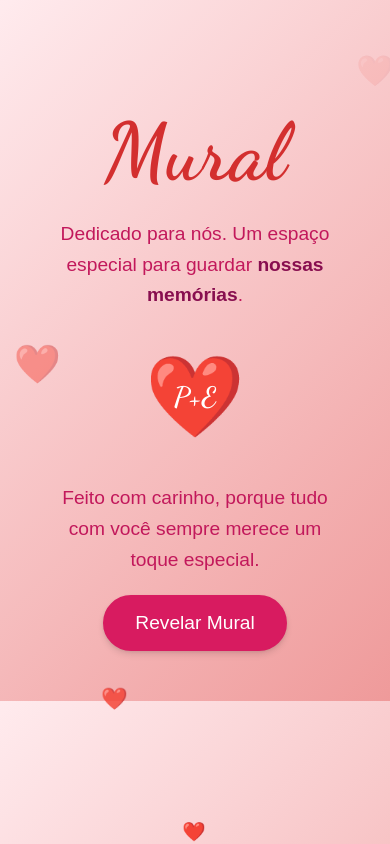
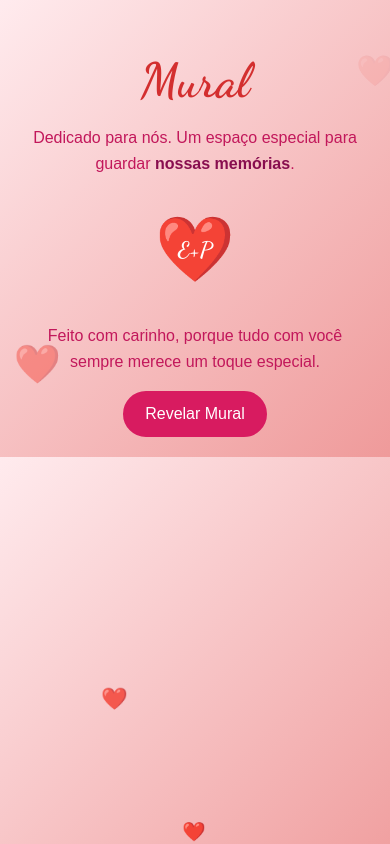
Before and after one commit to peterpl04/Duda, a plain HTML site: page index.html in a window 390 px wide. Drawn offline with Linux system fonts and the light colour scheme.

Commit message:
Alterações para deixar melhor

```diff
--- a/index.html
+++ b/index.html
@@ -37,18 +37,6 @@
             font-weight: bold;
         }
 
-        @keyframes heartbeat {
-            0%, 100% {
-                transform: scale(1);
-            }
-            25% {
-                transform: scale(1.2);
-            }
-            50% {
-                transform: scale(1);
-            }
-        }
-
         .heart {
             position: relative;
             color: #f44336;
@@ -63,12 +51,11 @@
 
         .heart-text {
             position: absolute;
-            font-size: 0.35em; /* Tamanho relativo ao coração */
-            color: rgb(255, 255, 255); /* Cor do texto */
+            font-size: 0.35em;
+            color: rgb(255, 255, 255);
             font-weight: bold;
-            /* font-family: 'Arial', sans-serif; */
             font-family: 'Dancing Script', cursive;
-            pointer-events: none; /* Evita interações com o texto */
+            pointer-events: none;
         }
 
         button {
@@ -80,14 +67,12 @@
             border-radius: 50px;
             cursor: pointer;
             transition: all 0.3s ease;
-            box-shadow: 0 4px 6px rgba(0, 0, 0, 0.1), 0 1px 3px rgba(0, 0, 0, 0.08);
         }
 
         button:hover {
             background-color: #c2185b;
             border: 2px solid #c2185b;
             transform: scale(1.05);
-            box-shadow: 0 6px 8px rgba(0, 0, 0, 0.2);
         }
 
         button:active {
@@ -152,12 +137,22 @@
             border-radius: 10px;
             font-size: 1em;
             display: none;
-            max-width: 100%;
-            text-align: center;
         }
 
         .image-item.clicked .image-description {
             display: block;
+        }
+
+        @keyframes heartbeat {
+            0%, 100% {
+                transform: scale(1);
+            }
+            25% {
+                transform: scale(1.2);
+            }
+            50% {
+                transform: scale(1);
+            }
         }
 
         @keyframes wave {
@@ -199,24 +194,38 @@
             pointer-events: none;
         }
 
-        @keyframes revealButtonAnimation {
-            0% {
-                transform: scale(1);
-                box-shadow: 0 0 5px rgba(255, 255, 255, 0.5);
+        @media (max-width: 768px) {
+            h1 {
+                font-size: 3em; /* Tamanho reduzido do título */
             }
-            50% {
-                transform: scale(1.1);
-                box-shadow: 0 0 15px rgba(255, 255, 255, 1);
+
+            p {
+                font-size: 1em; /* Tamanho de texto mais adequado */
             }
-            100% {
-                transform: scale(1);
-                box-shadow: 0 0 5px rgba(255, 255, 255, 0.5);
+
+            .container {
+                padding: 20px; /* Menos espaçamento nas laterais */
+            }
+
+            .photos .image-container {
+                flex-direction: column; /* Exibe as imagens uma por vez */
+                align-items: center;
+            }
+
+            .photos img {
+                width: 90%; /* Ajusta as imagens para o tamanho da tela */
+                max-width: 90%; /* Limita o tamanho máximo das imagens */
             }
         }
 
-        @media (max-width: 768px) {
-            .photos .image-item {
-                width: calc(50% - 15px);
+        @media (max-width: 480px) {
+            .heart {
+                font-size: 4em; /* Menor tamanho do coração em telas muito pequenas */
+            }
+
+            button {
+                font-size: 1em; /* Botão um pouco menor em telas pequenas */
+                padding: 12px 20px;
             }
         }
     </style>
@@ -227,10 +236,9 @@
         <p>Dedicado para nós. Um espaço especial para guardar <span class="highlight">nossas memórias</span>.</p>
         <div class="heart">
             ❤️
-            <span class="heart-text">P+E</span>
+            <span class="heart-text">E+P</span>
         </div>
         <p>Feito com carinho, porque tudo com você sempre merece um toque especial.</p>
-
         <button class="reveal-button" onclick="showPhotos()">Revelar Mural</button>
     </div>
     <div class="photos" id="photoContainer">
```
